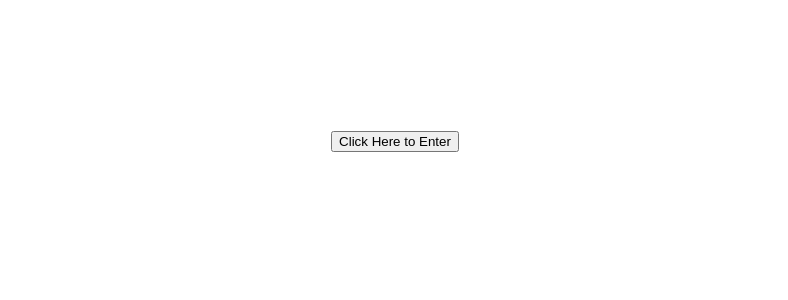
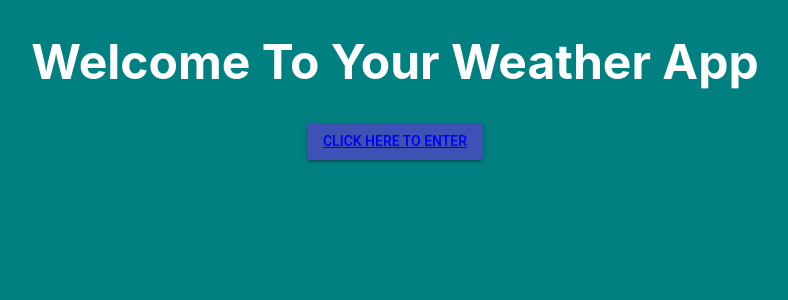
Before and after one commit to melissaarrington1/New-Project-3, a React (Create React App) app in the folder client/: page / in a window 1280 px wide. Shown: the top 300 px of the page, without its empty margins (245-1033 px from the left). Built offline with nearby package versions, Linux system fonts and the light colour scheme.

Commit message:
added a bit of styling

```diff
--- a/client/src/App.css
+++ b/client/src/App.css
@@ -1,10 +1,5 @@
 .App {
   text-align: center;
-}
-
-.App-logo {
-  animation: App-logo-spin infinite 20s linear;
-  height: 40vmin;
 }
 
 .App-header {
@@ -22,11 +17,7 @@
   color: #61dafb;
 }
 
-@keyframes App-logo-spin {
-  from {
-    transform: rotate(0deg);
-  }
-  to {
-    transform: rotate(360deg);
-  }
+body {
+  background-color: teal;
+  background-size: cover;
 }
--- a/client/src/Components/HomePage.js
+++ b/client/src/Components/HomePage.js
@@ -1,6 +1,7 @@
 import React, { Component } from 'react'
 import { Link } from 'react-router-dom'
 import styled from 'styled-components'
+import Button from '@material-ui/core/Button'
 
 const Title = styled.div`
 height: 100%vh;
@@ -14,7 +15,7 @@ class HomePage extends Component {
         return(
             <Title>
                 <h1>Welcome To Your Weather App</h1>
-                <button>Click Here to Enter</button>
+                <Button variant='contained' color='primary'><Link to='/users'>Click Here to Enter</Link></Button>
             </Title>
         )
     }
--- a/package.json
+++ b/package.json
@@ -12,6 +12,7 @@
   "author": "",
   "license": "ISC",
   "dependencies": {
+    "@material-ui/core": "^3.7.1",
     "body-parser": "^1.18.3",
     "concurrently": "^4.1.0",
     "dotenv": "^6.2.0",
```
Also changed, not shown: 1 other file (tests, documents, lock files or other folders).
